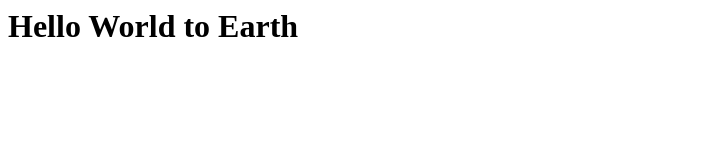
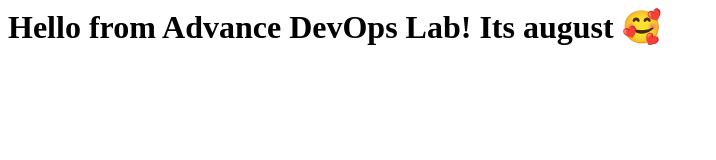
Before and after one commit to meets8/AdvDevCodePipeline, a plain HTML site: page index.html in a window 1280 px wide. Shown: the whole page, without its empty margins (0-716 px from the left). Drawn offline with Linux system fonts and the light colour scheme.

Commit message:
Update index.html

```diff
--- a/index.html
+++ b/index.html
@@ -1,7 +1,7 @@
 <html>
   <body>
     <h1>
-      Hello World to Earth
+      Hello from Advance DevOps Lab! Its august 🥰
     </h1>
   </body>
 </html>
```
